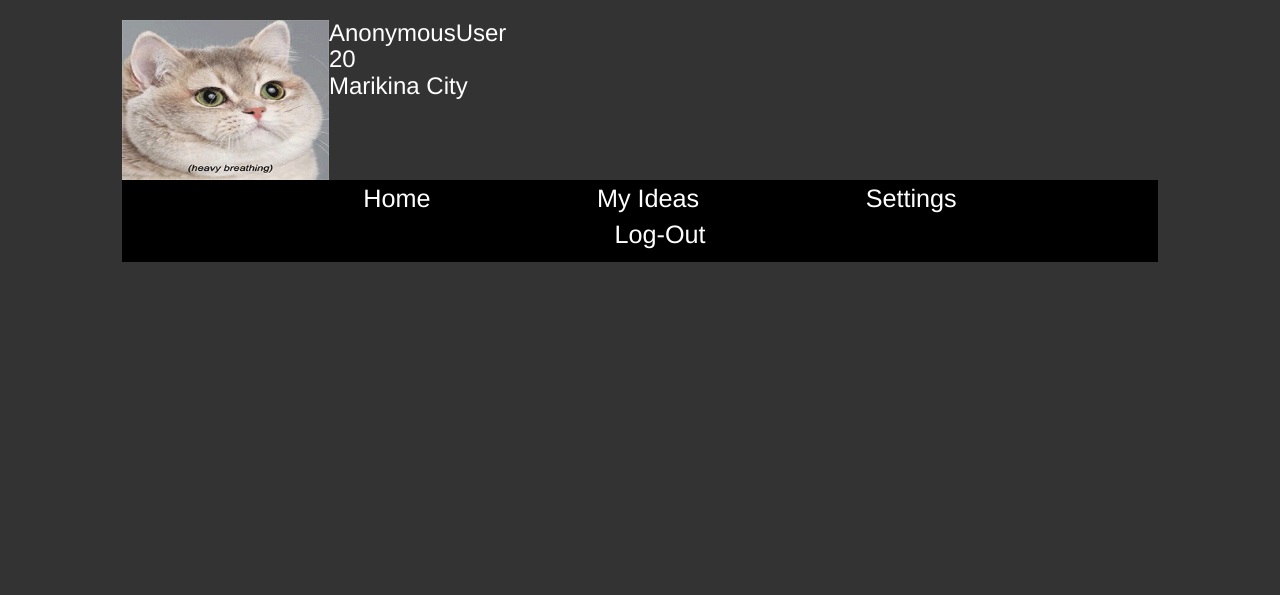
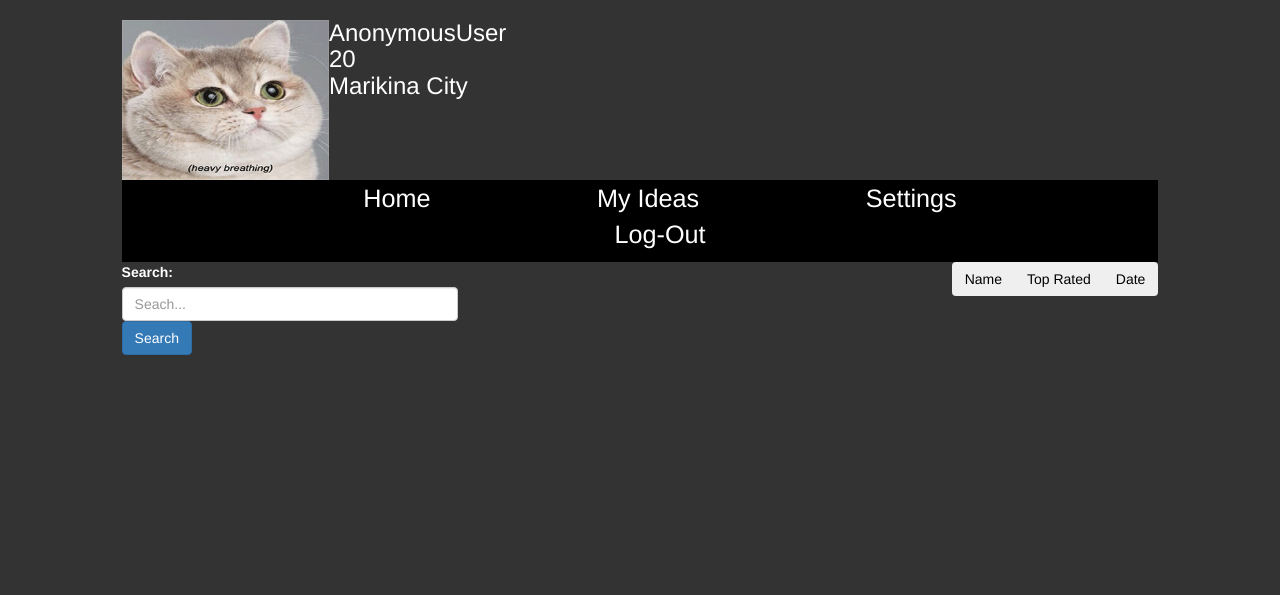
Before and after one commit to RenzoBenemerito/PiNoise, a Django app: template PiNoiseApp/templates/myIdeas.html in a window 1280 px wide. Shown: the top 595 px of the page. Run offline with Django 3.2, Linux system fonts and the light colour scheme; the template is opened without the code that fills it, so the values that code supplies are empty; some libraries are stand-ins or nearby versions.

Commit message:
improvements

```diff
--- a/PiNoiseApp/templates/myIdeas.html
+++ b/PiNoiseApp/templates/myIdeas.html
@@ -1,6 +1,24 @@
 {% extends "header.html" %}
 {% block content %}
 <body>
+    <div class="row">
+        <div class="col-md-6">
+            <form action="mySearch" id='searchForm' class='form-inline' id='searchPost'>
+                <label for="search">Search: </label>
+                <input class="form-control" type="text" placeholder="Seach..." id='search' name='search'>
+                <button type='submit' class='btn btn-primary'>Search</button>
+            </form>
+        </div>
+        <div class="col-md-6">
+            <form action="mySort" id='sortForm'>
+                <div class="btn-group" role="group" aria-label="Sort">
+                        <input type="submit" class="btn btn-secondary" value="Name">
+                        <input type="submit" class="btn btn-secondary" value="Top Rated">
+                        <input type="submit" class="btn btn-secondary" value="Date">
+                </div>
+                </form>
+        </div>
+    </div>
     {% for post in posts %}
     <div class="post">
         <div class="vote">
--- a/PiNoiseApp/urls.py
+++ b/PiNoiseApp/urls.py
@@ -12,6 +12,8 @@ urlpatterns = [
     url(r'pPage/(?P<problem>.*)/$',views.problemPage,name='problemPage'),
     url(r'^(?P<problem>.*)/addPost$',views.postIdea,name='postIdea'),
     url(r'^.*/(?P<problem>.*)/search$',views.search,name='search'),
+    url(r'^.*/mySearch$',views.searchMyIdeas,name='searchMyIdeas'),
+    url(r'^.*/mySort$',views.mySort,name='mySort'),
     url(r'^.*/(?P<problem>.*)/sort$',views.sort,name='sort'),
     url(r'^.*/(?P<user>.*)/(?P<title>.*)/post_page$',views.postPage,name='postPage'),
     url(r'^.*/(?P<titleBefore>.*)/updatePost$',views.updateIdea,name='updateIdea'),
```
Also changed, not shown: PiNoiseApp/templates/Category.html (+3 -11 lines), PiNoiseApp/views.py (+31 -5 lines), PiNoiseApp/migrations/0002_replypost.py (added).
